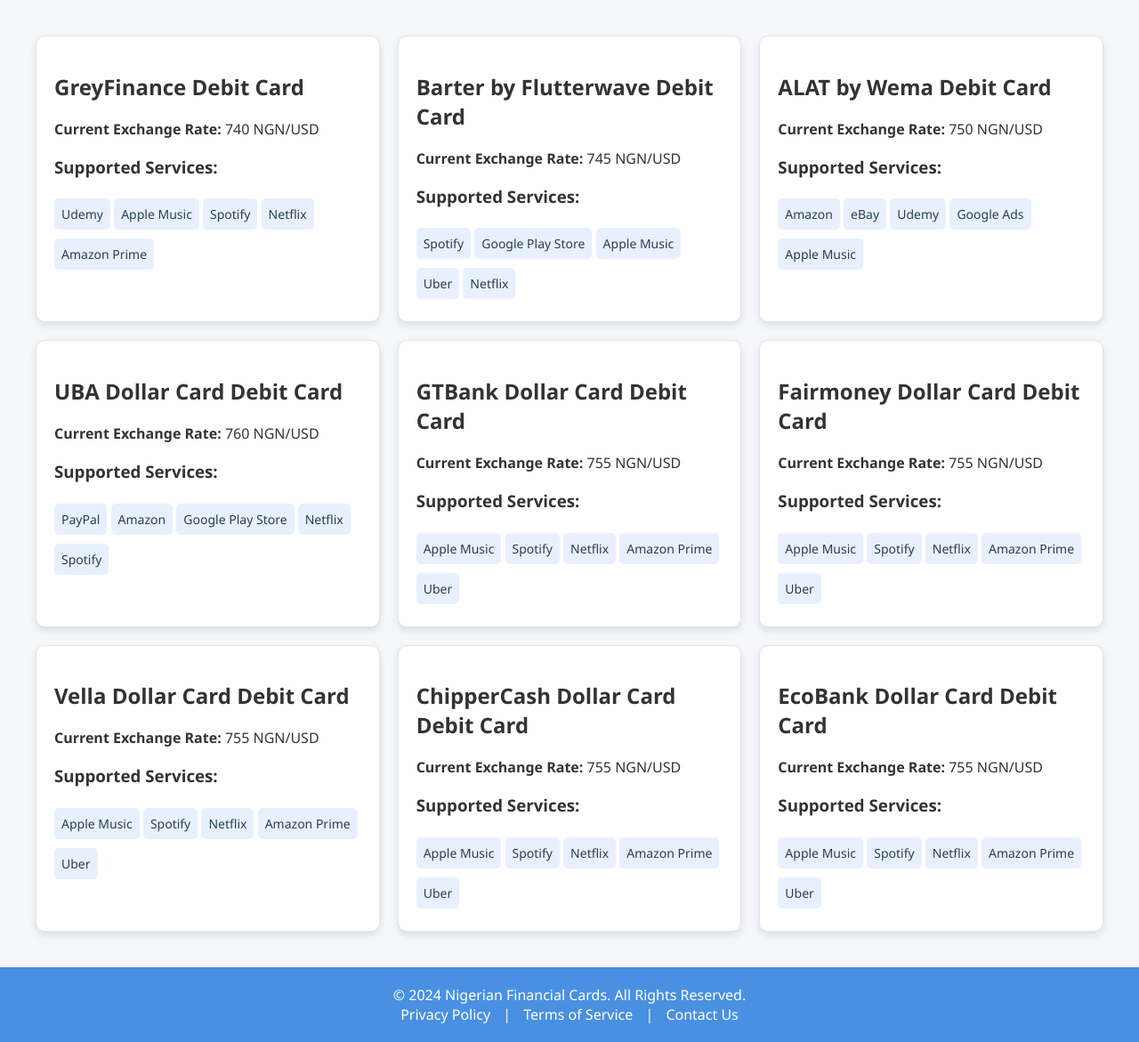
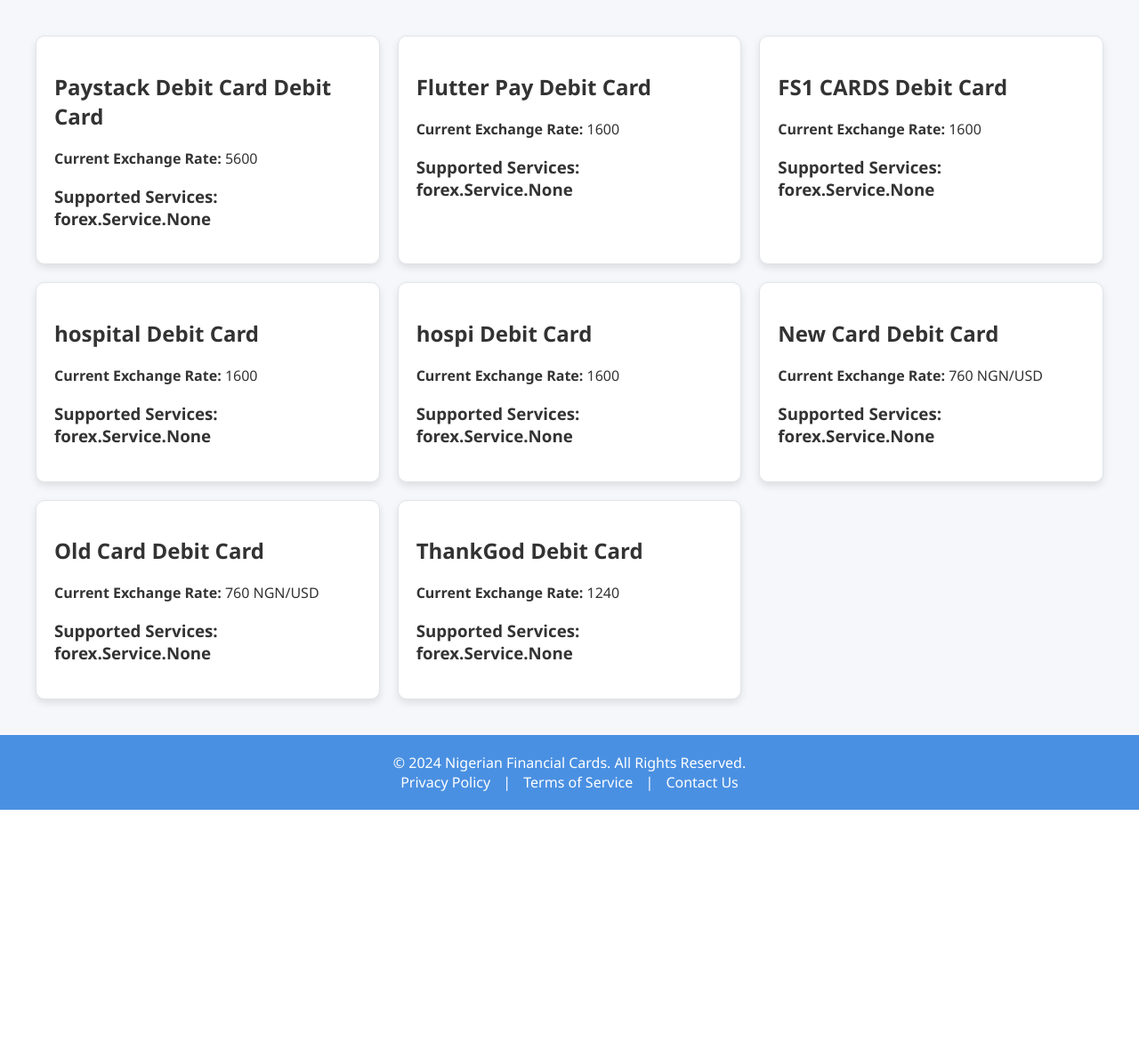
Before and after one commit to donfortune/Tambu_Cards, a Django app: page / in a window 1280 px wide. Shown: the part 453-1624 px from the top of the page at 89% size. After the commit the page ends 1363 px from the top, so only its background shows below. Run offline with Django 4.2, Linux system fonts and the light colour scheme; data comes from the database, SQL or seed files in the repository; both versions use the stored data as it was after the commit.

Commit message:
reterive cards from DB

```diff
--- a/exchange_app/forex/templates/home.html
+++ b/exchange_app/forex/templates/home.html
@@ -198,12 +198,12 @@
         <div class="card-info">
             <h2>{{ card.card_name }} Debit Card</h2>
             <p><strong>Current Exchange Rate:</strong> {{ card.exchange_rate }}</p>
-            <h3>Supported Services:</h3>
-            <div class="supported-services">
+            <h3>Supported Services: {{ card.services }}</h3>
+            <!-- <div class="supported-services">
                 {% for service in card.supported_services %}
                     <div class="service">{{ service }}</div>
                 {% endfor %}
-            </div>
+            </div> -->
         </div>
         {% endfor %}
     </div>
--- a/exchange_app/forex/views.py
+++ b/exchange_app/forex/views.py
@@ -6,63 +6,70 @@ from rest_framework.response import Response
 from .serializers import CardSerializer, ServiceSerializer
 from rest_framework import status
 
-def get_cards_info():
-    # Mock data for GreyFinance debit card exchange rate and supported services
-    cards_info = [
-        {
-            'card_name': 'GreyFinance',
-            'exchange_rate': '740 NGN/USD',
-            'supported_services': ['Udemy', 'Apple Music', 'Spotify', 'Netflix', 'Amazon Prime'],
-        },
-        {
-            'card_name': 'Barter by Flutterwave',
-            'exchange_rate': '745 NGN/USD',
-            'supported_services': ['Spotify', 'Google Play Store', 'Apple Music', 'Uber', 'Netflix'],
-        },
-        {
-            'card_name': 'ALAT by Wema',
-            'exchange_rate': '750 NGN/USD',
-            'supported_services': ['Amazon', 'eBay', 'Udemy', 'Google Ads', 'Apple Music'],
-        },
-        {
-            'card_name': 'UBA Dollar Card',
-            'exchange_rate': '760 NGN/USD',
-            'supported_services': ['PayPal', 'Amazon', 'Google Play Store', 'Netflix', 'Spotify'],
-        },
-        {
-            'card_name': 'GTBank Dollar Card',
-            'exchange_rate': '755 NGN/USD',
-            'supported_services': ['Apple Music', 'Spotify', 'Netflix', 'Amazon Prime', 'Uber'],
-        },
-        {
-            'card_name': 'Fairmoney Dollar Card',
-            'exchange_rate': '755 NGN/USD',
-            'supported_services': ['Apple Music', 'Spotify', 'Netflix', 'Amazon Prime', 'Uber'],
-        },
-        {
-            'card_name': 'Vella Dollar Card',
-            'exchange_rate': '755 NGN/USD',
-            'supported_services': ['Apple Music', 'Spotify', 'Netflix', 'Amazon Prime', 'Uber'],
-        },
-        {
-            'card_name': 'ChipperCash Dollar Card',
-            'exchange_rate': '755 NGN/USD',
-            'supported_services': ['Apple Music', 'Spotify', 'Netflix', 'Amazon Prime', 'Uber'],
-        },
-        {
-            'card_name': 'EcoBank Dollar Card',
-            'exchange_rate': '755 NGN/USD',
-            'supported_services': ['Apple Music', 'Spotify', 'Netflix', 'Amazon Prime', 'Uber'],
-        },
-    ]
-    return cards_info
+# def get_cards_info():
+#     # Mock data for GreyFinance debit card exchange rate and supported services
+#     cards_info = [
+#         {
+#             'card_name': 'GreyFinance',
+#             'exchange_rate': '740 NGN/USD',
+#             'supported_services': ['Udemy', 'Apple Music', 'Spotify', 'Netflix', 'Amazon Prime'],
+#         },
+#         {
+#             'card_name': 'Barter by Flutterwave',
+#             'exchange_rate': '745 NGN/USD',
+#             'supported_services': ['Spotify', 'Google Play Store', 'Apple Music', 'Uber', 'Netflix'],
+#         },
+#         {
+#             'card_name': 'ALAT by Wema',
+#             'exchange_rate': '750 NGN/USD',
+#             'supported_services': ['Amazon', 'eBay', 'Udemy', 'Google Ads', 'Apple Music'],
+#         },
+#         {
+#             'card_name': 'UBA Dollar Card',
+#             'exchange_rate': '760 NGN/USD',
+#             'supported_services': ['PayPal', 'Amazon', 'Google Play Store', 'Netflix', 'Spotify'],
+#         },
+#         {
+#             'card_name': 'GTBank Dollar Card',
+#             'exchange_rate': '755 NGN/USD',
+#             'supported_services': ['Apple Music', 'Spotify', 'Netflix', 'Amazon Prime', 'Uber'],
+#         },
+#         {
+#             'card_name': 'Fairmoney Dollar Card',
+#             'exchange_rate': '755 NGN/USD',
+#             'supported_services': ['Apple Music', 'Spotify', 'Netflix', 'Amazon Prime', 'Uber'],
+#         },
+#         {
+#             'card_name': 'Vella Dollar Card',
+#             'exchange_rate': '755 NGN/USD',
+#             'supported_services': ['Apple Music', 'Spotify', 'Netflix', 'Amazon Prime', 'Uber'],
+#         },
+#         {
+#             'card_name': 'ChipperCash Dollar Card',
+#             'exchange_rate': '755 NGN/USD',
+#             'supported_services': ['Apple Music', 'Spotify', 'Netflix', 'Amazon Prime', 'Uber'],
+#         },
+#         {
+#             'card_name': 'EcoBank Dollar Card',
+#             'exchange_rate': '755 NGN/USD',
+#             'supported_services': ['Apple Music', 'Spotify', 'Netflix', 'Amazon Prime', 'Uber'],
+#         },
+#     ]
+#     return cards_info
 
 def home(request):
-    cards_info = get_cards_info()
+    cards_info = Card.objects.all()
     context = {
-        'cards_info': cards_info
+        'cards_info': cards_info,
     }
     return render(request, 'home.html', context)
+
+def services(request):
+    services = Service.objects.all()
+    context = {
+        'services': services,
+    }
+    return render(request, 'services.html', context)
 
 @api_view(['GET'])
 def get_cards(request):
```
Also changed, not shown: exchange_app/db.sqlite3.
